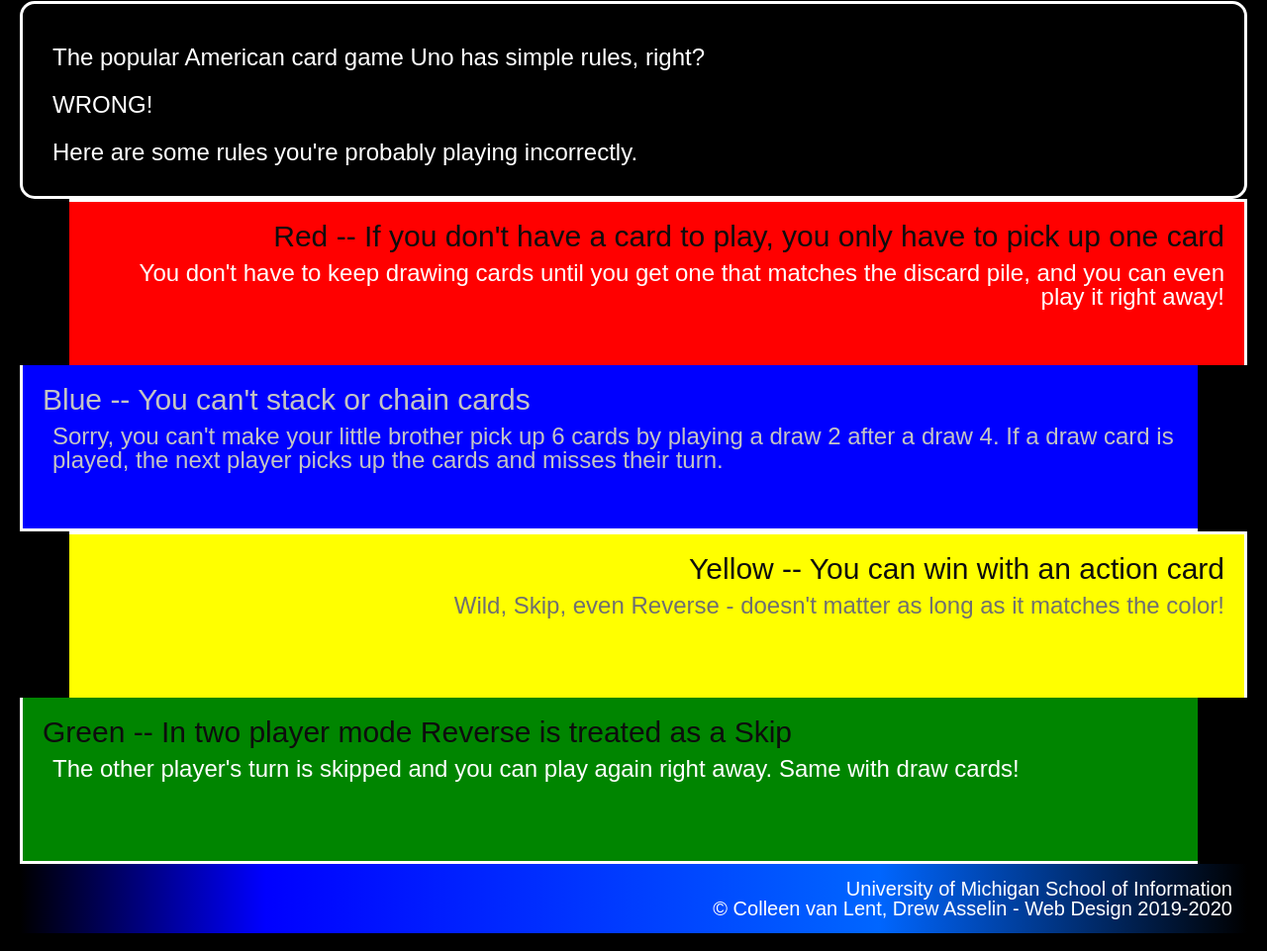
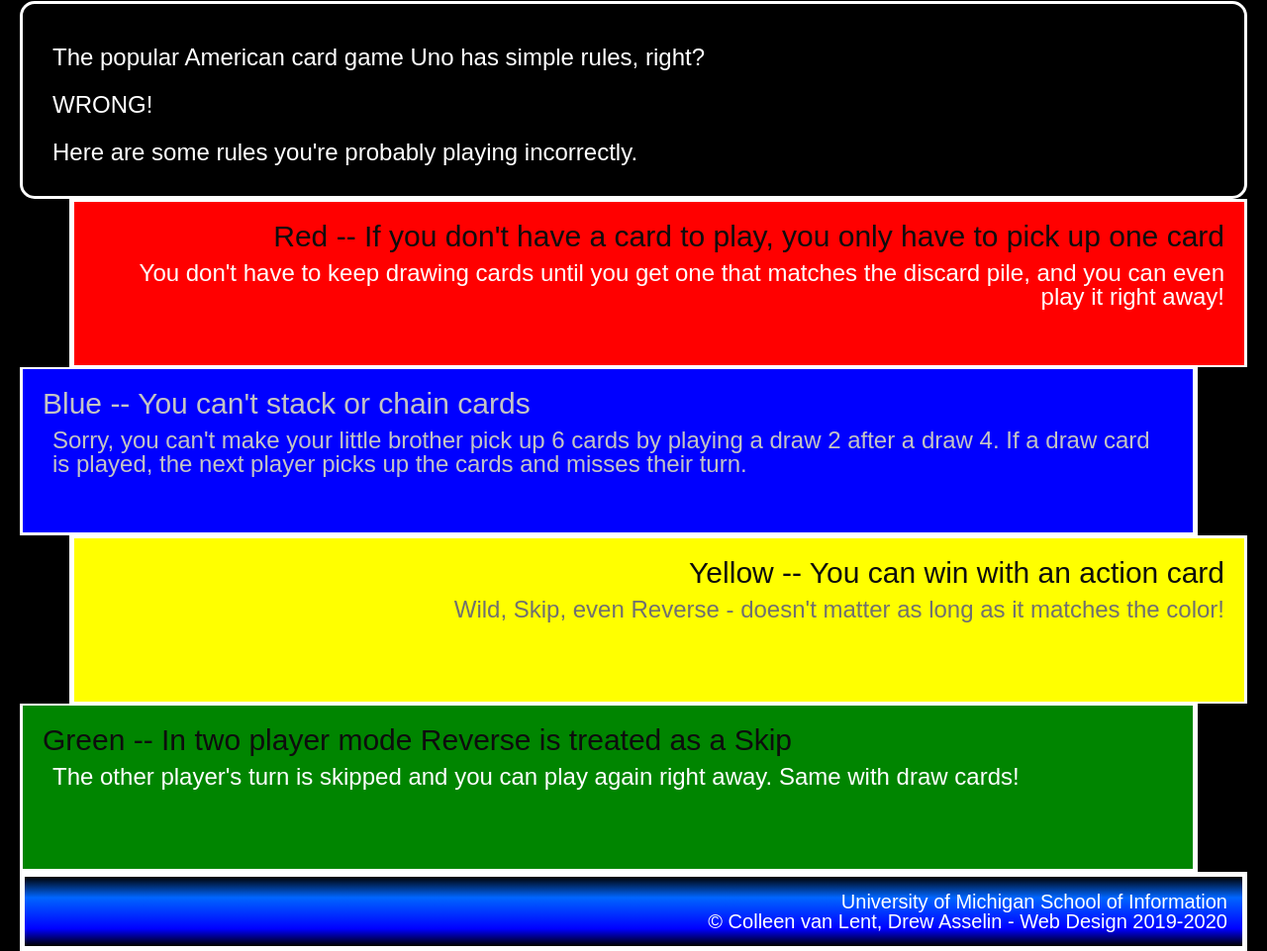
Before and after one commit to tlabordo/hw2-w25, a plain HTML site: page index.html in a window 1280 px wide. Shown: the part 327-1288 px from the top of the page at 99% size. Drawn offline with Linux system fonts and the light colour scheme.

Commit message:
Add files via upload

```diff
--- a/css/style.css
+++ b/css/style.css
@@ -44,16 +44,16 @@ div {
     background-color: #FF0000;
     text-align: right;
     margin-left: 50px;
-    border-bottom: 2px;
-    border-left: 5px;
+    border-bottom: 2px solid #FFFFFF;
+    border-left: 5px solid #FFFFFF;
 }
 
 .blue {
     background-color: #0000FF;
     text-align: left;
     margin-right: 50px;
-    border-right: 5px;
-    border-top: 2px;
+    border-right: 5px solid #FFFFFF;
+    border-top: 2px solid #FFFFFF;
     color: #C4C4C4;
 }
 
@@ -65,8 +65,8 @@ div {
     background-color: #FFFF00;
     text-align: right;
     margin-left: 50px;
-    border-bottom: 2px;
-    border-left: 5px;
+    border-bottom: 2px solid #FFFFFF;
+    border-left: 5px solid #FFFFFF;
 }
 
 .yellow p {
@@ -77,14 +77,13 @@ div {
     background-color: #008500;
     text-align: left;
     margin-right: 50px;
-    border-right: 5px;
-    border-top: 2px;
+    border-right: 5px solid #FFFFFF;
+    border-top: 2px solid #FFFFFF;
 }
 
 footer {
-    background: rgb(0,0,0);
-    background: linear-gradient(90deg, rgba(0,0,0,1) 0%, rgba(0,0,255,1) 20%, rgba(0,102,255,1) 70%, rgba(0,0,0,1) 100%);
-    border: 5px #FFFFFF;
+    background: linear-gradient(0deg, #000000, #0000FF 25%, #0066FF 70%, #000000);
+    border: 5px solid #FFFFFF;
 }
 
 footer p {
```
